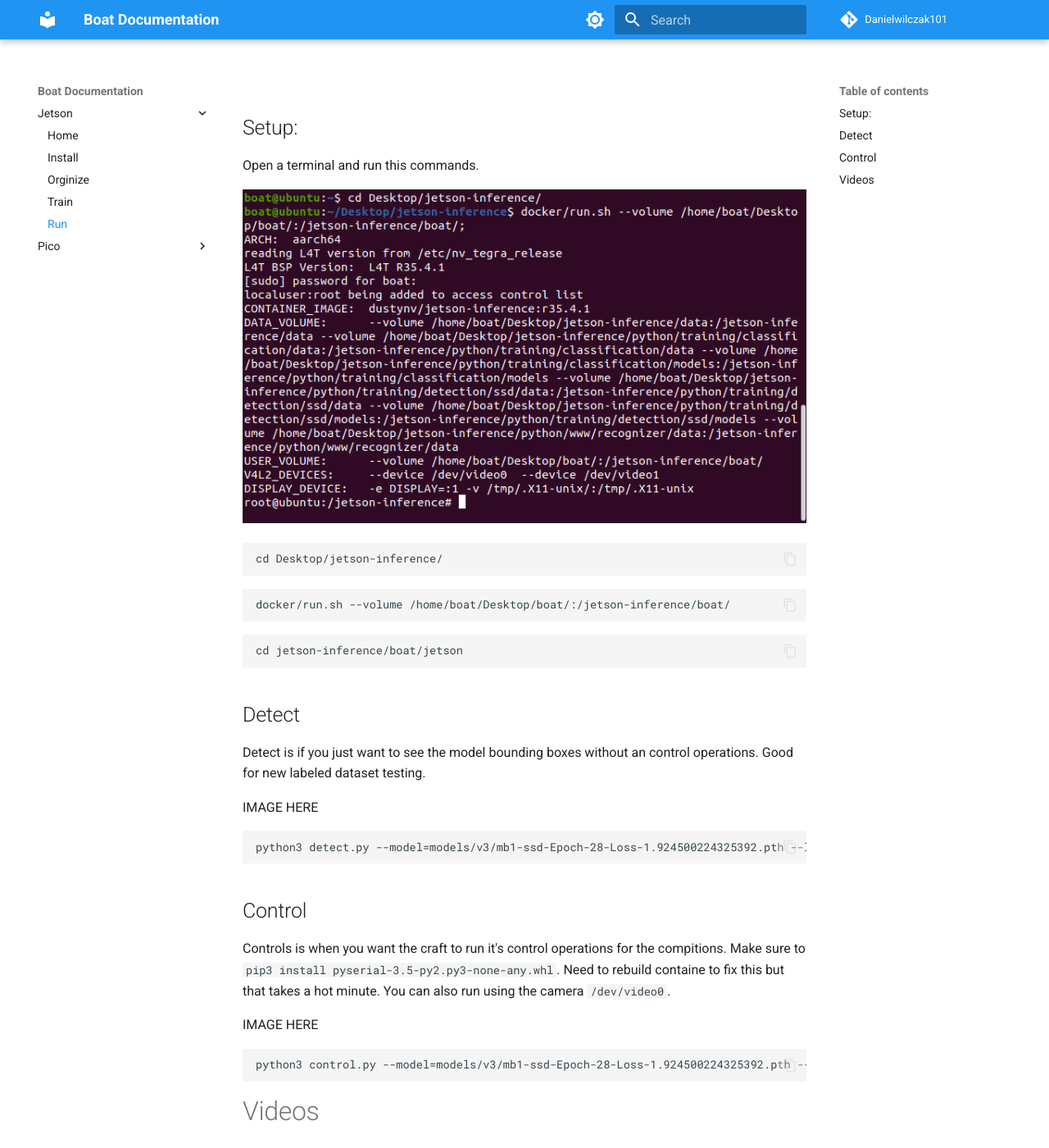
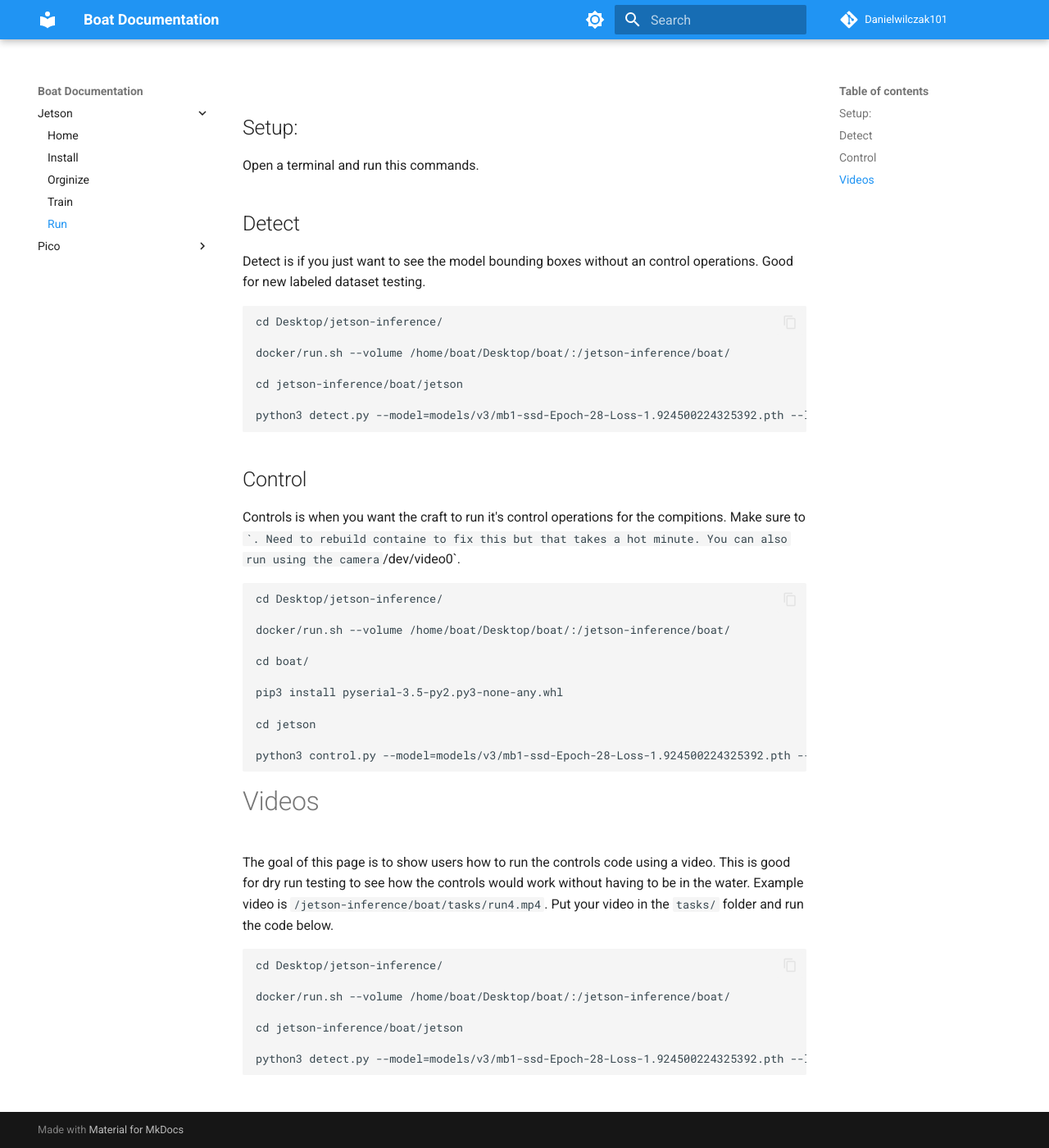
Before and after one commit to danielwilczak101/boat, an MkDocs documentation site: the page built from docs/jetson/run.md, in a window 1280 px wide and 1400 px high. Shown: the whole window at 82% size. Built offline with MkDocs 1.6.1 and Material for MkDocs 9.7.7, drawn with Linux system fonts in a browser that asks for light colours; some of the changed text lies outside the part shown.

Commit message:
Updated.

````diff
--- a/docs/jetson/run.md
+++ b/docs/jetson/run.md
@@ -1,43 +1,45 @@
 ## Setup:
 Open a terminal and run this commands.
-
-![Setup](images/setup.png)
-
-```
-cd Desktop/jetson-inference/
-```
-```
-docker/run.sh --volume /home/boat/Desktop/boat/:/jetson-inference/boat/
-```
-```
-cd jetson-inference/boat/jetson
-```
 
 ## Detect
 Detect is if you just want to see the model bounding boxes without an control operations. Good for new labeled dataset testing.
 
-IMAGE HERE
+```
+cd Desktop/jetson-inference/
 
-```
+docker/run.sh --volume /home/boat/Desktop/boat/:/jetson-inference/boat/
+
+cd jetson-inference/boat/jetson
+
 python3 detect.py --model=models/v3/mb1-ssd-Epoch-28-Loss-1.924500224325392.pth --labels=models/v3/labels.txt --input-width=640 --input-height=640 --input-blob=input_0 --output-cvg=scores --output-bbox=boxes --threshold=.15 /jetson-inference/boat/tasks/run4.mp4
 ```
 
 ## Control
-Controls is when you want the craft to run it's control operations for the compitions. Make sure to `pip3 install pyserial-3.5-py2.py3-none-any.whl`. Need to rebuild containe to fix this but that takes a hot minute. You can also run using the camera `/dev/video0`.
-
-IMAGE HERE
+Controls is when you want the craft to run it's control operations for the compitions. Make sure to ``. Need to rebuild containe to fix this but that takes a hot minute. You can also run using the camera `/dev/video0`.
 
 ```
+cd Desktop/jetson-inference/
+
+docker/run.sh --volume /home/boat/Desktop/boat/:/jetson-inference/boat/
+
+cd boat/
+
+pip3 install pyserial-3.5-py2.py3-none-any.whl
+
+cd jetson
+
 python3 control.py --model=models/v3/mb1-ssd-Epoch-28-Loss-1.924500224325392.pth --labels=models/v3/labels.txt --input-width=640 --input-height=640 --input-blob=input_0 --output-cvg=scores --output-bbox=boxes --threshold=.15 /jetson-inference/boat/tasks/run4.mp4
 ```
 
 # Videos
-The goal of this page is to show users how to run the controls code using a video. This is good for dry run testing to see how the controls would work without having to be in the water. Example video is `/jetson-inference/boat/tasks/run4.mp4`.
-
-YOUTUBE VIDEO EXAMPLE HERE
-
-Put your video in the `tasks/` folder and run the code below.
+The goal of this page is to show users how to run the controls code using a video. This is good for dry run testing to see how the controls would work without having to be in the water. Example video is `/jetson-inference/boat/tasks/run4.mp4`. Put your video in the `tasks/` folder and run the code below.
 
 ```
+cd Desktop/jetson-inference/
+
+docker/run.sh --volume /home/boat/Desktop/boat/:/jetson-inference/boat/
+
+cd jetson-inference/boat/jetson
+
 python3 detect.py --model=models/v3/mb1-ssd-Epoch-28-Loss-1.924500224325392.pth --labels=models/v3/labels.txt --input-width=640 --input-height=640 --input-blob=input_0 --output-cvg=scores --output-bbox=boxes --threshold=.15 /jetson-inference/boat/tasks/run4.mp4
 ```
````
